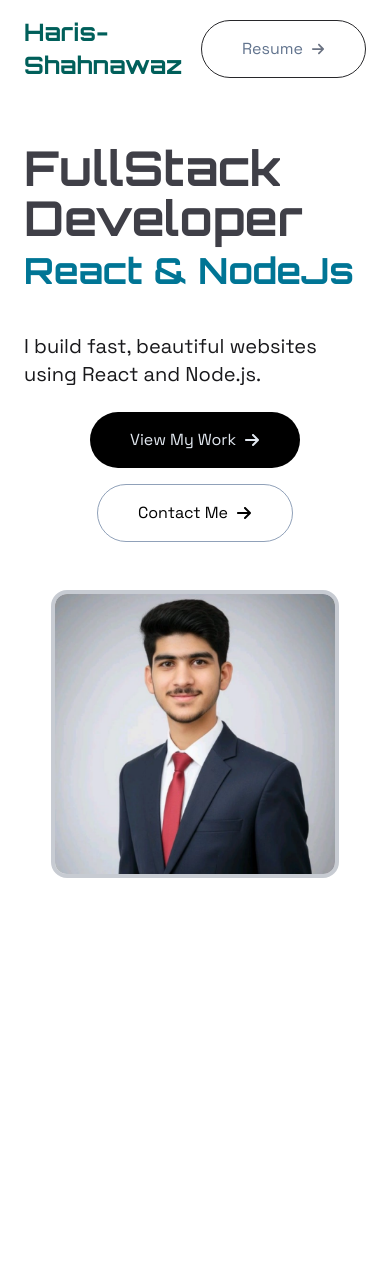
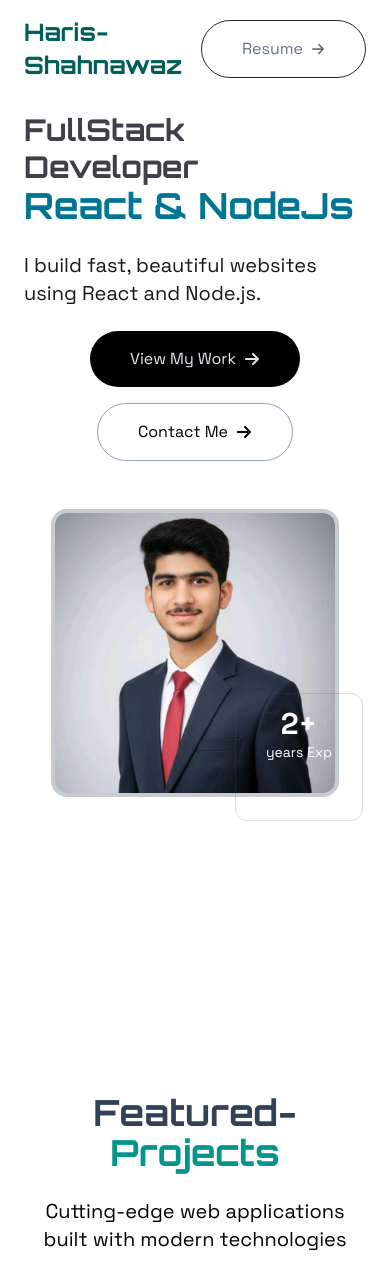
Before and after one commit to HarisShahnawaz/My-Portfolio-Website, a React (Vite) app: page / in a window 390 px wide. Shown: the top 1288 px of the page. Before the commit the page ends 958 px from the top, so only its background shows below. Built offline with nearby package versions, Linux system fonts and the light colour scheme.

Commit message:
ADD work component and make component responsive

```diff
--- a/src/components/Hero.jsx
+++ b/src/components/Hero.jsx
@@ -4,11 +4,11 @@ import { assets } from '../assets/asstes'
 
 const Hero = () => {
   return (
-    <div id='home' className='min-h-screen flex items-center pt-16'>
-    <div className='max-w-7xl mx-auto px-6 py-20'>
+  <div id='home' className='flex flex-col pt-20 pb-40 lg:pb-10'>
+    <div className='max-w-7xl mx-auto px-6 py-8 sm:py-20'>
       <div className='grid grid-cols-1 lg:grid-cols-2 gap-12 items-center'>
         <div className='items-center lg:text-left'>
-          <h1 className='text-5xl sm:text-6xl md:text-7xl font-bold  mb-10'>
+         <h1 className='text-3xl sm:text-6xl md:text-7xl font-bold mb-6'>
             <span className='text-zinc-700 font-orbitron '>FullStack Developer</span>
             <br />
         <span className='text-cyan-700 font-orbitron text-4xl'>React & NodeJs</span>
@@ -36,6 +36,14 @@ const Hero = () => {
                <div className='absolute inset-0 rounded-2xl overflow-hidden border-4 border-slate-600/30 glow'>
                 <img  className='w-full h-full object-cover' src={assets.profileImg} alt="" />
                </div>
+               <div className='absolute -bottom-6 -right-6 w-32  h-32 rounded-xl border border-slate-600/20 overflow-hidden p-3'>
+                 <div className='w-full h-full items-center justify-center'>
+                   <div className='text-center'>
+                        <div className='text-3xl font-bold  text-white'>2+</div>
+                        <div className='text-sm text-white '>years Exp</div>
+                   </div>
+                 </div>
+               </div>
               </div>
              </div>
       </div>
--- a/src/components/Navbar.jsx
+++ b/src/components/Navbar.jsx
@@ -3,7 +3,7 @@ import { navMenu } from '../assets/asstes'
 import { FaArrowRight } from 'react-icons/fa6'
 const Navbar = () => {
   return (
-    <div className='fixed w-full py-4 z-50'>
+   <div className='fixed w-full py-4 z-50 bg-white'>
         <div className='max-w-7xl mx-auto px-6'>
          <div className='flex justify-between items-center'>
             {/*logo*/}
--- /dev/null
+++ b/src/components/Work.jsx
@@ -0,0 +1,19 @@
+import React from 'react'
+
+const Work = () => {
+  return (
+    <div id='work' className='py-20'>
+      <div className='max-w-7xl mx-auto px-6 py-6'>
+        <div className='mb-16 text-center'>
+           <h2 className='text-4xl sm:text-5xl font-bold text-slate-700 mb-6 font-orbitron'>
+            Featured-
+            <span className='text-teal-600 font-orbitron'>Projects</span>
+           </h2>
+           <p className='text-xl max-w-3xl mx-auto'>Cutting-edge web applications built with modern technologies</p>
+        </div>
+      </div>
+    </div>
+  )
+}
+
+export default Work
--- a/src/index.css
+++ b/src/index.css
@@ -1,6 +1,14 @@
 @import url("https://fonts.googleapis.com/css2?family=Orbitron:wght@400..900&family=Space+Grotesk:wght@300..700&display=swap");
 
 @import "tailwindcss";
+
+@layer base {
+  html, body, #root {
+    overflow-y: auto;
+    height: auto;
+    min-height: 100%;
+  }
+}
 
 body {
   font-family: "Space Grotesk", sans-serif;
@@ -9,15 +17,17 @@ body {
 h1 h2 h3 h4 {
   font-family: "Orbitron", sans-serif;
 }
+
 @keyframes float {
-  0%,
-  100% {
+  0%, 100% {
     transform: translateY(0);
   }
 }
+
 .floating {
   animation: float 6s ease-in-out infinite;
 }
-.font-orbitron{
-  font-family:'Orbitron'
+
+.font-orbitron {
+  font-family: 'Orbitron';
 }
--- a/src/pages/Home.jsx
+++ b/src/pages/Home.jsx
@@ -1,12 +1,14 @@
 import React from "react";
 import Navbar from "../components/Navbar";
 import Hero from "../components/Hero";
+import Work from "../components/Work";
 
 const Home = () => {
   return(
      <div>
       <Navbar/>
       <Hero/>
+      <Work/>
      </div>
   )
 }
```
